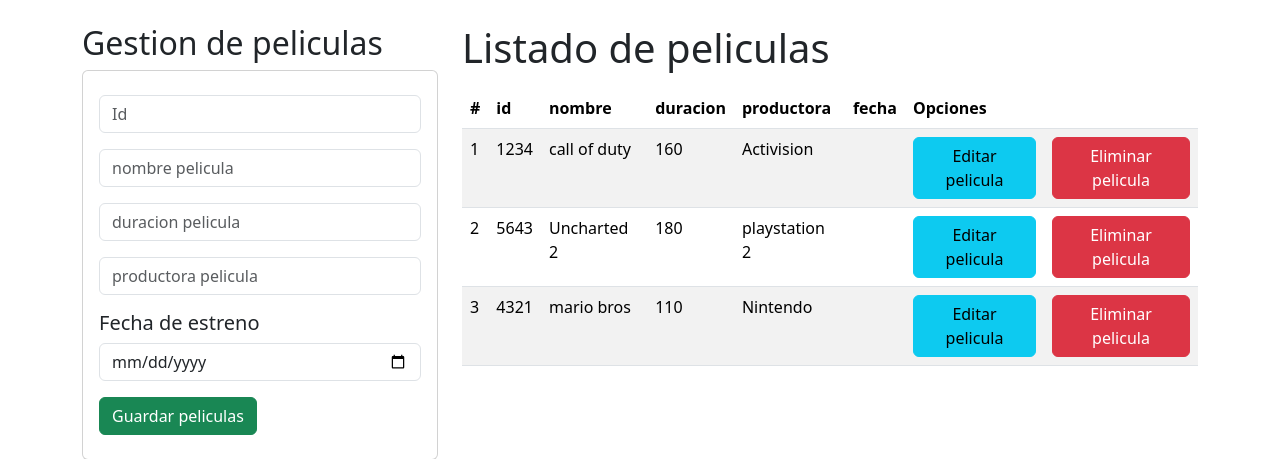
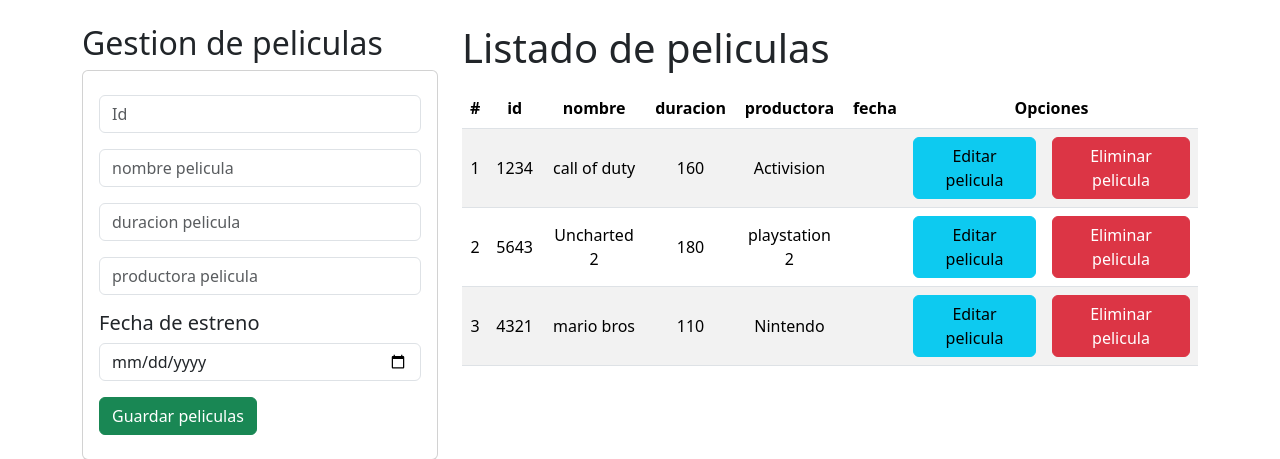
Before and after one commit to joherrerac/django-cine, a Django app: template peliculas/templates/gestionpeliculas.html in a window 1280 px wide. Shown: the part 56-515 px from the top of the page. Run offline with Django 4.2, Linux system fonts and the light colour scheme; the template is opened without the code that fills it: values that come from a table or form of the project are taken from there, others are empty; data comes from the database, SQL or seed files in the repository.

Commit message:
diseño basico css terminado

```diff
--- /dev/null
+++ b/peliculas/static/css/js/gestionPeliculas.css
@@ -0,0 +1,4 @@
+th, td{
+    text-align: center;
+    vertical-align: middle;
+}
--- a/peliculas/templates/base.html
+++ b/peliculas/templates/base.html
@@ -1,11 +1,13 @@
 <!DOCTYPE html>
 <html lang="en">
 <head>
+    {% load static %}
     <meta charset="UTF-8">
     <meta http-equiv="X-UA-Compatible" content="IE=edge">
     <meta name="viewport" content="width=device-width, initial-scale=1.0">
     <title>{% block title %} {% endblock %}</title>
     <link href="https://cdn.jsdelivr.net/npm/bootstrap@5.3.0-alpha3/dist/css/bootstrap.min.css" rel="stylesheet" integrity="sha384-KK94CHFLLe+nY2dmCWGMq91rCGa5gtU4mk92HdvYe+M/SXH301p5ILy+dN9+nJOZ" crossorigin="anonymous">
+    <link rel="stylesheet" href="{% static 'css/gestionPeliculas.css' %}">
 </head>
 <body>
     <nav class="navbar navbar-expand-lg navbar-light bg-info">
```
